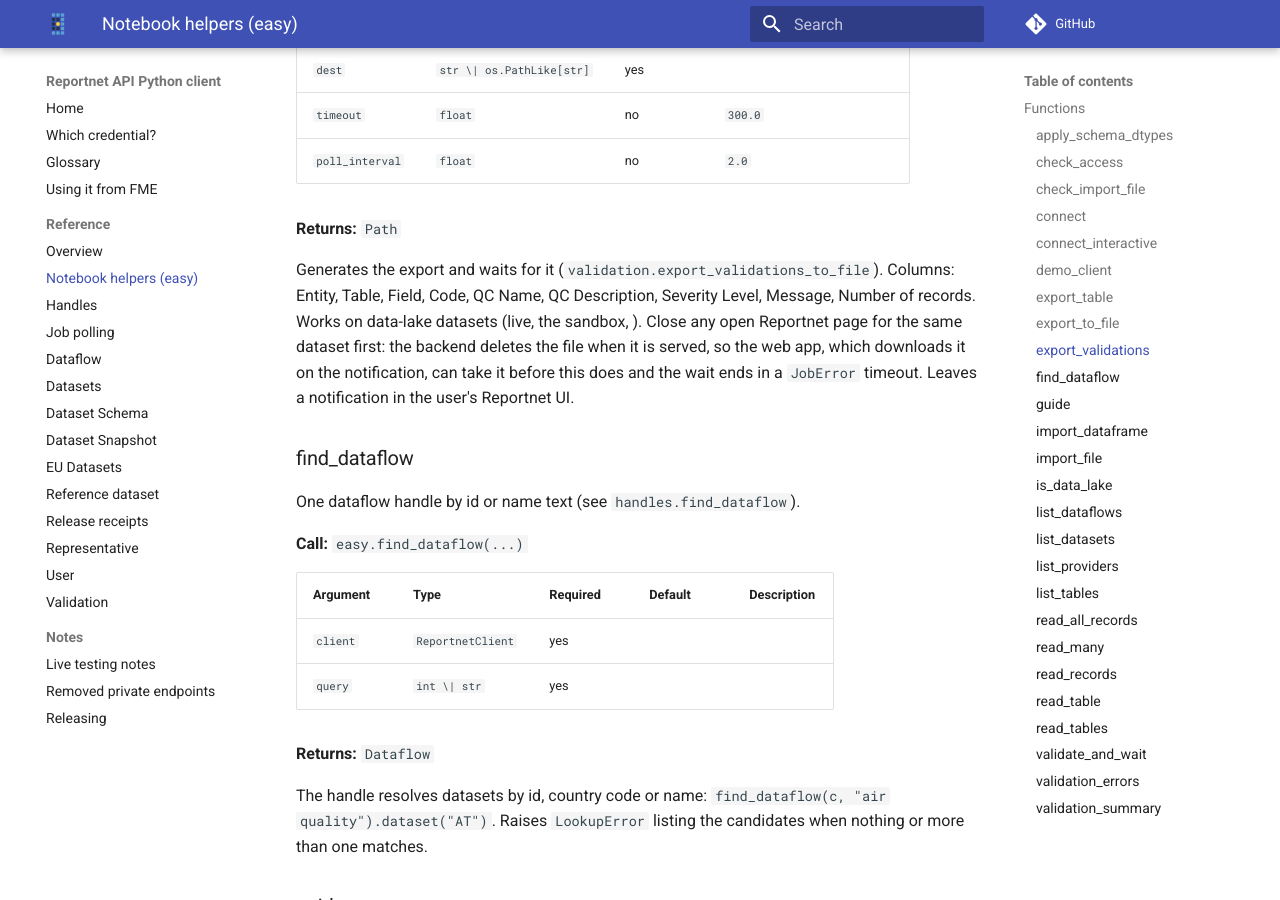
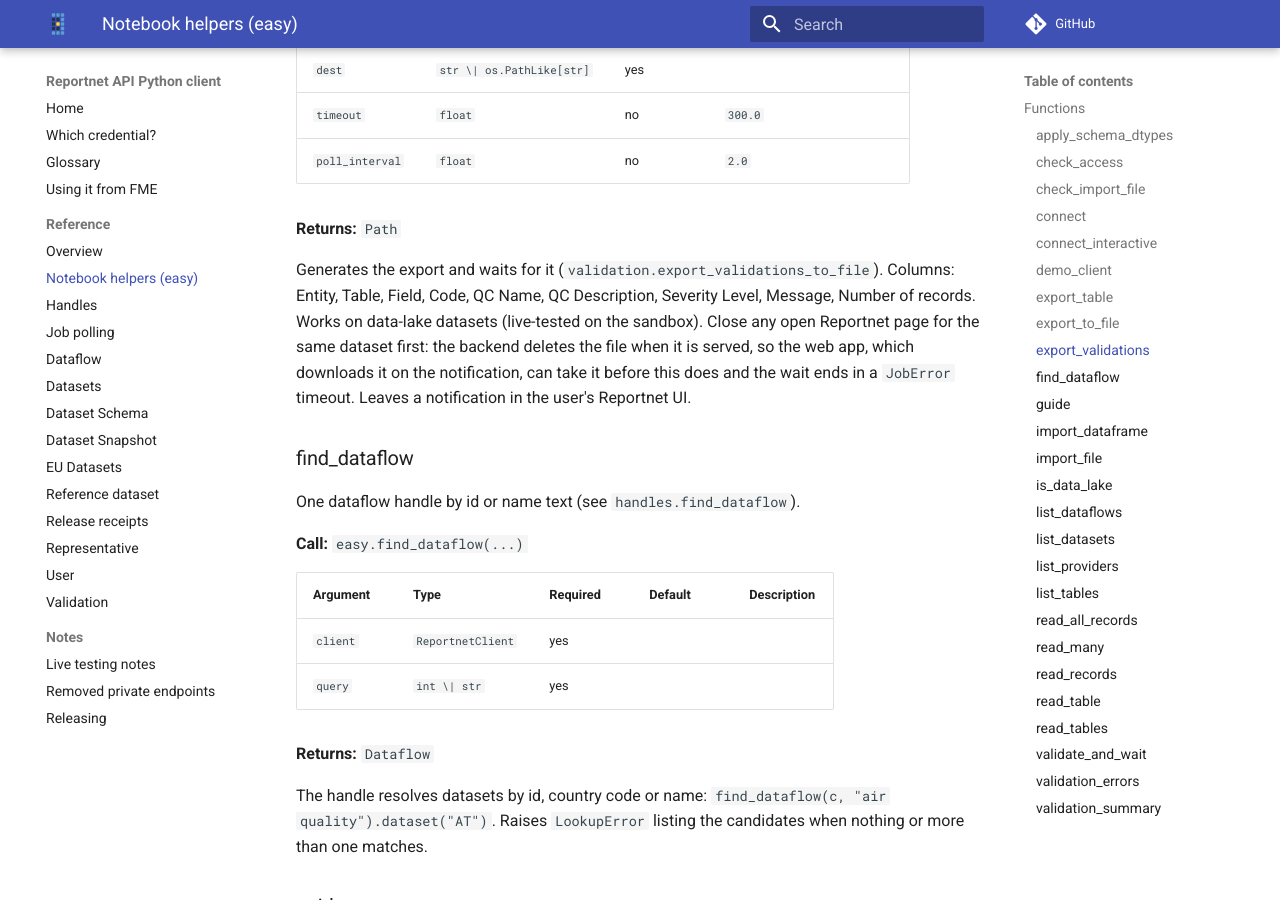
Before and after one commit to eeadata/reportnet-api-python, an MkDocs documentation site: the page built from docs/reference/easy.md, in a window 1280 px wide and 900 px high, scrolled down 6952 px. Built offline with MkDocs 1.6.1 and Material for MkDocs 9.7.7, drawn with Linux system fonts in a browser that asks for light colours; comment, search, counter and statistics services are not loaded.

Commit message:
Prepare 0.1.1: docstring fixes in easy.export_validations_to_file and handles

```diff
--- a/docs/reference/easy.md
+++ b/docs/reference/easy.md
@@ -252,11 +252,11 @@ Save a dataset's validation failures as a CSV at `dest` and return the path.
 
 Generates the export and waits for it (`validation.export_validations_to_file`).
 Columns: Entity, Table, Field, Code, QC Name, QC Description, Severity Level,
-Message, Number of records. Works on data-lake datasets (live, the sandbox,
-). Close any open Reportnet page for the same dataset first: the
-backend deletes the file when it is served, so the web app, which downloads it
-on the notification, can take it before this does and the wait ends in a
-`JobError` timeout. Leaves a notification in the user's Reportnet UI.
+Message, Number of records. Works on data-lake datasets (live-tested on the
+sandbox). Close any open Reportnet page for the same dataset first: the backend
+deletes the file when it is served, so the web app, which downloads it on the
+notification, can take it before this does and the wait ends in a `JobError`
+timeout. Leaves a notification in the user's Reportnet UI.
 
 ### find_dataflow
 
--- a/pyproject.toml
+++ b/pyproject.toml
@@ -1,6 +1,6 @@
 [project]
 name = "reportnet-api"
-version = "0.1.0"
+version = "0.1.1"
 description = "Python library for the EEA Reportnet 3 REST API"
 readme = "README.md"
 license = "MIT"
```
Also changed, not shown: CHANGELOG.md (+5 -0 lines), 3 other files.
